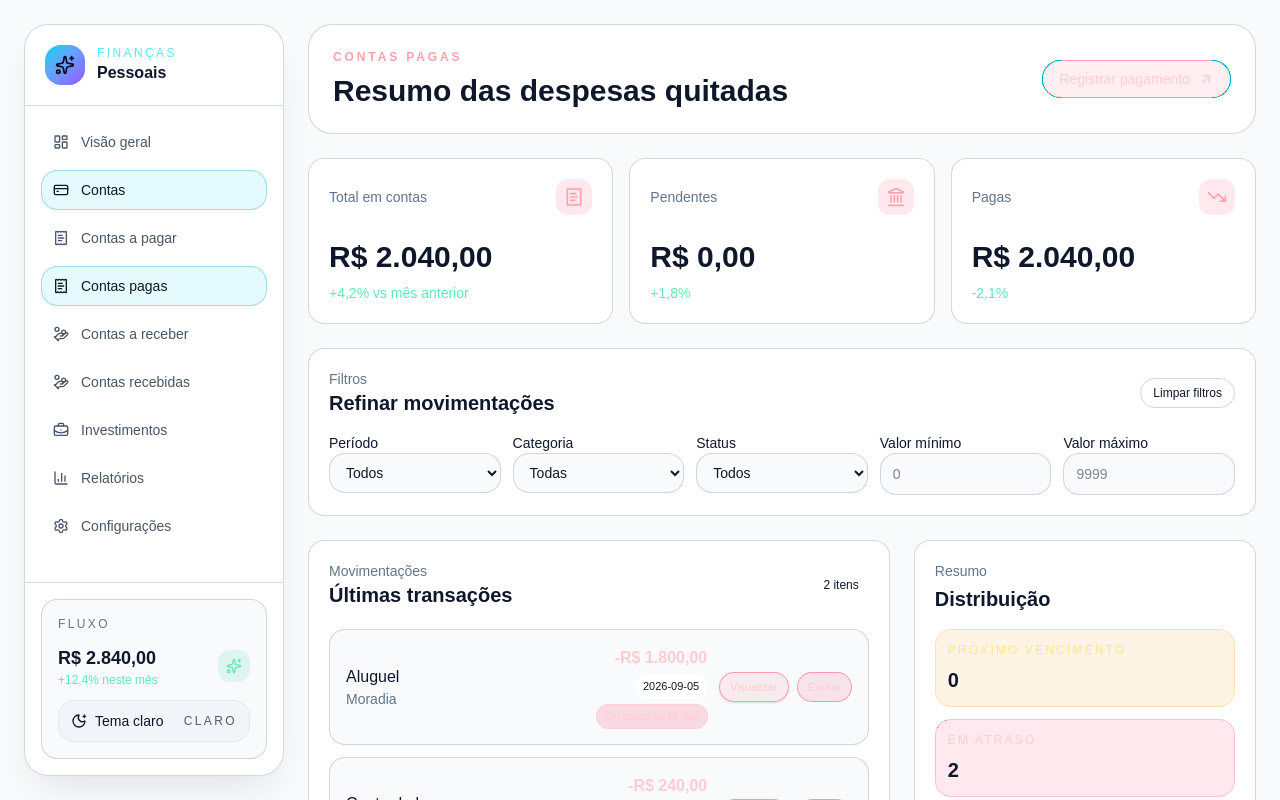
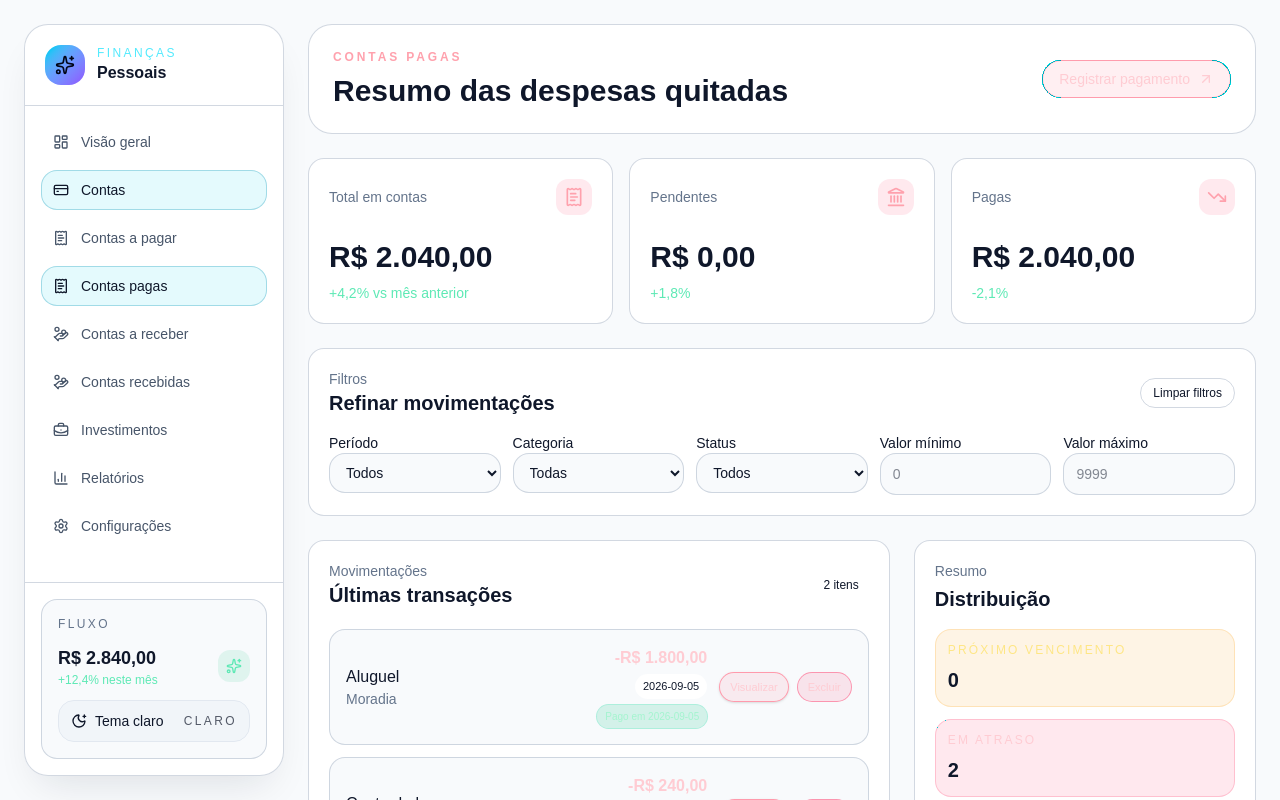
Before and after one commit to EgorRodrigues/fin-front, a Next.js app: page /contas-pagas in a window 1280 px wide. Shown: the top 800 px of the page. Built offline with nearby package versions, Linux system fonts and the light colour scheme.

Commit message:
feat: add settledAt field to transaction items and update display logic in transaction pages

```diff
--- a/src/components/transaction-module-page.tsx
+++ b/src/components/transaction-module-page.tsx
@@ -97,6 +97,7 @@ export function TransactionModulePage({
     category: transaction.category,
     amount: `${transaction.type === TransactionType.DESPESA ? "-" : "+"}${formatCurrency(transaction.amount)}`,
     date: transaction.date,
+    settledAt: transaction.settledAt ?? transaction.date,
     status: transactionStatusLabels[transaction.status],
     account: transaction.account ?? "Não informada",
   }));
--- a/src/components/transaction-page.tsx
+++ b/src/components/transaction-page.tsx
@@ -28,6 +28,7 @@ interface TransactionItem {
   category: string;
   amount: string;
   date: string;
+  settledAt?: string;
   status: string;
   account?: string;
   value?: number;
@@ -159,6 +160,22 @@ const getDueStatus = (date: string) => {
     label: `Vence em ${diffInDays} dias`,
     tone: "bg-emerald-500/15 text-emerald-200 ring-1 ring-emerald-400/30",
   };
+};
+
+const getHistoryBadge = (transaction: TransactionItem, currentModule?: TransactionModule) => {
+  const isHistorical = currentModule ? isCompletedModule(currentModule) : ["Pago", "Recebido"].includes(transaction.status);
+
+  if (isHistorical) {
+    const settledAt = transaction.settledAt ?? transaction.date;
+    const label = currentModule === TransactionModule.CONTAS_PAGAS ? "Pago em" : "Recebido em";
+
+    return {
+      label: `${label} ${settledAt}`,
+      tone: "bg-emerald-500/15 text-emerald-200 ring-1 ring-emerald-400/30",
+    };
+  }
+
+  return getDueStatus(transaction.date);
 };
 
 export function TransactionPage({
@@ -538,10 +555,10 @@ export function TransactionPage({
                       </p>
                       <div className="mt-1 flex flex-col items-end gap-1.5">
                         <span className="inline-flex rounded-full bg-slate-800 px-2 py-1 text-[11px] text-slate-300">
-                          {transaction.date}
+                          {transaction.settledAt ?? transaction.date}
                         </span>
-                        <span className={`inline-flex rounded-full px-2 py-1 text-[10px] font-medium ${getDueStatus(transaction.date).tone}`}>
-                          {getDueStatus(transaction.date).label}
+                        <span className={`inline-flex rounded-full px-2 py-1 text-[10px] font-medium ${getHistoryBadge(transaction, module).tone}`}>
+                          {getHistoryBadge(transaction, module).label}
                         </span>
                       </div>
                     </div>
@@ -653,8 +670,12 @@ export function TransactionPage({
                   </p>
                 </div>
                 <div className="transaction-modal-surface rounded-2xl border border-slate-800 bg-slate-950/35 p-4">
-                  <p className="transaction-modal-muted text-sm text-slate-400">Data</p>
-                  <p className="transaction-modal-title mt-2 text-base font-medium text-white">{selectedTransaction.transaction.date}</p>
+                  <p className="transaction-modal-muted text-sm text-slate-400">
+                    {module && isCompletedModule(module) ? "Data de liquidação" : "Data"}
+                  </p>
+                  <p className="transaction-modal-title mt-2 text-base font-medium text-white">
+                    {selectedTransaction.transaction.settledAt ?? selectedTransaction.transaction.date}
+                  </p>
                 </div>
                 <div className="transaction-modal-surface rounded-2xl border border-slate-800 bg-slate-950/35 p-4">
                   <p className="transaction-modal-muted text-sm text-slate-400">Status</p>
```
